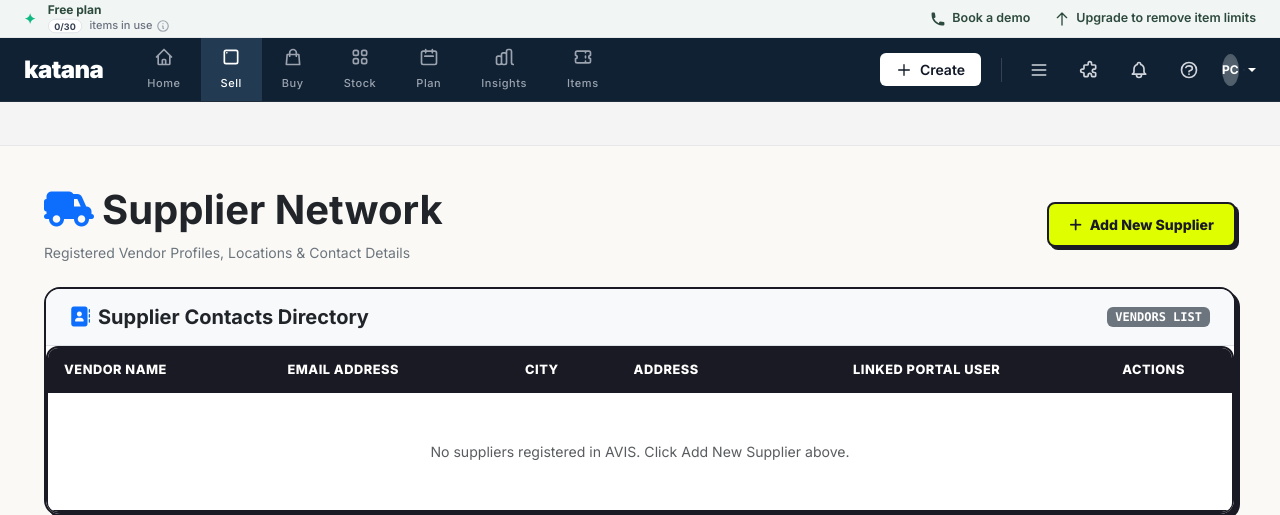
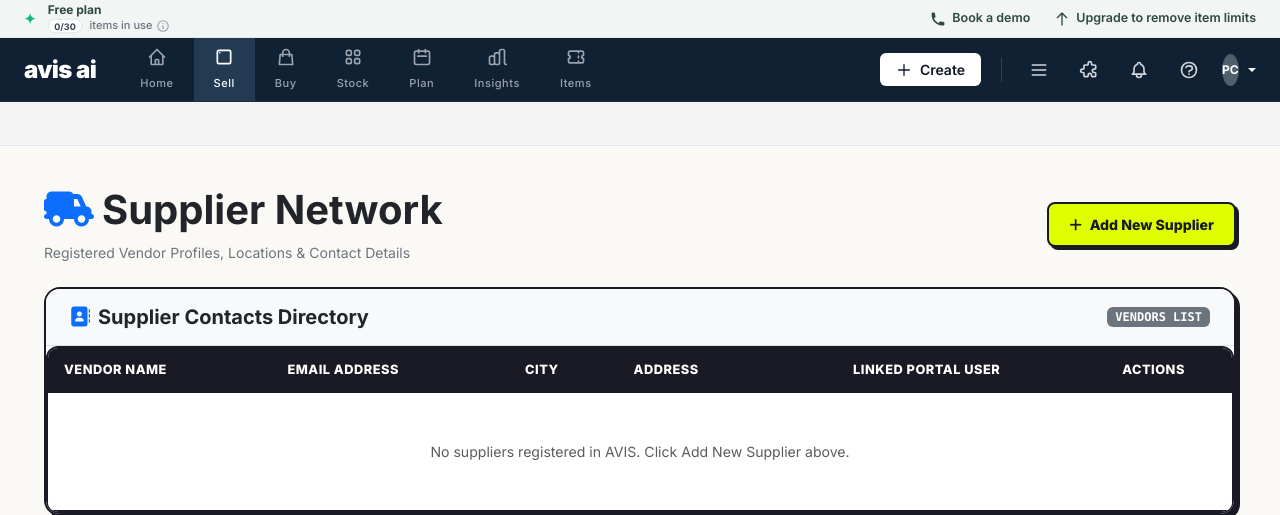
Before and after one commit to ParthChoudhary123/avis2, a Django app: page /manager/vendors/ in a window 1280 px wide. Shown: the top 515 px of the page. Run offline with Django 5.2, Linux system fonts and the light colour scheme; the visitor is signed in with stand-in values (Sample User, id 1); data that the repository does not hold is empty.

Commit message:
Update brand logo text to 'avis ai' as requested

```diff
--- a/inventory/templates/inventory/base_dashboard.html
+++ b/inventory/templates/inventory/base_dashboard.html
@@ -616,7 +616,7 @@
             <div class="d-flex align-items-stretch h-100" style="flex-wrap: nowrap !important; flex-grow: 1;">
                 <!-- Brand logo -->
                 <a class="katana-brand" href="{% url 'landing' %}">
-                    katana
+                    avis ai
                 </a>
 
                 <!-- Hamburger Toggle Button for Mobile Navigation -->
```
